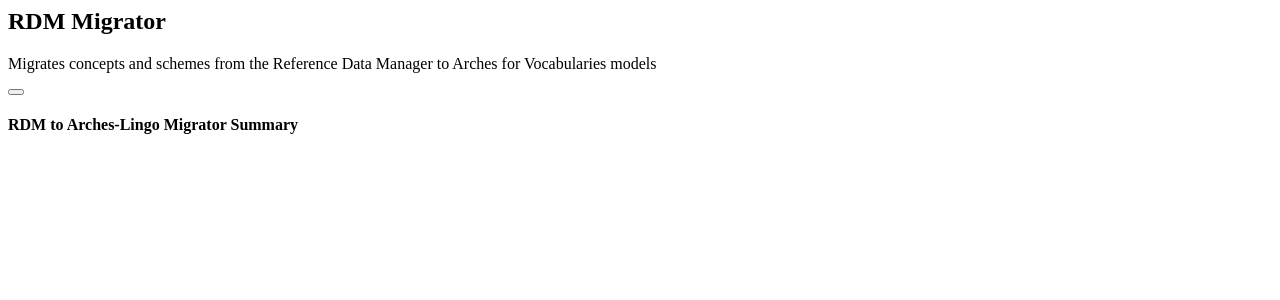
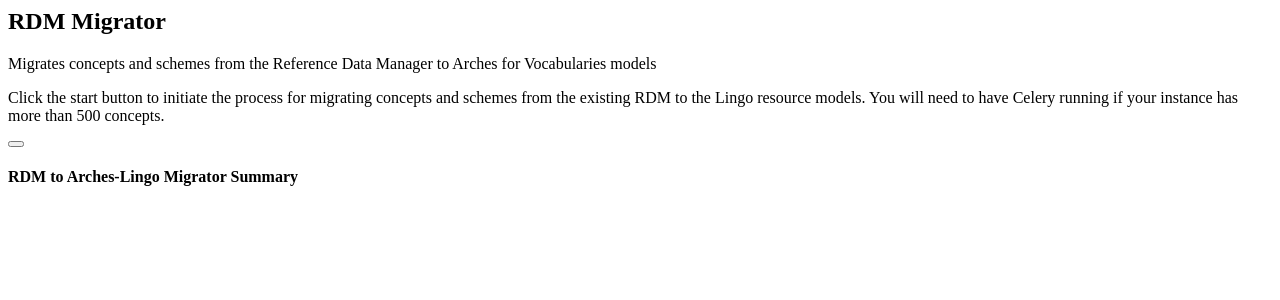
Before and after one commit to archesproject/rdm, a Django app: template arches_rdm/templates/views/components/etl_modules/migrate-rdm.htm in a window 1280 px wide. Shown: the top 300 px of the page. Run offline with Django 3.2, Linux system fonts and the light colour scheme; the template is opened without the code that fills it, so the values that code supplies are empty.

Commit message:
Improves UI sign posting and ETL status #2

```diff
--- a/arches_rdm/media/js/views/components/etl_modules/migrate-rdm.js
+++ b/arches_rdm/media/js/views/components/etl_modules/migrate-rdm.js
@@ -23,6 +23,7 @@
         this.formatTime = params.formatTime;
         this.timeDifference = params.timeDifference;
         this.activeTab = params.activeTab || ko.observable();
+        this.editHistoryUrl = `${arches.urls.edit_history}?transactionid=${ko.unwrap(params.selectedLoadEvent)?.loadid}`;
 
         self.runRDMMigration = function() {
             self.loading(true);
--- a/arches_rdm/templates/views/components/etl_modules/migrate-rdm.htm
+++ b/arches_rdm/templates/views/components/etl_modules/migrate-rdm.htm
@@ -8,6 +8,9 @@
         <h2>RDM Migrator</h2>
         <p class="pad-btm">
             {% blocktrans %}Migrates concepts and schemes from the Reference Data Manager to Arches for Vocabularies models{% endblocktrans %}
+        </p>
+        <p class="pad-btm">
+            {% blocktrans %}Click the start button to initiate the process for migrating concepts and schemes from the existing RDM to the Lingo resource models. You will need to have Celery running if your instance has more than 500 concepts.{% endblocktrans %}
         </p>
     </div>
     <div class="tabbed-workflow-footer, etl-module-footer">
@@ -20,9 +23,69 @@
 <!-- /ko -->
 {% endblock task_details %}
 
-{% block etl_status %}
+{% block loading_status %}
+<!-- ko ifnot: loading() -->
 <div class="bulk-load-status">
     <h4 class="summary-title">{% trans "RDM to Arches-Lingo Migrator Summary" %}</h4>
+    <div>
+        <span class="etl-loading-metadata-key" data-bind="text: $root.translations.loadingStatus + ':'"></span>
+        <span class="etl-loading-metadata-value" data-bind="
+            text:
+                selectedLoadEvent().status == 'indexed' ? $root.translations.completed
+                : selectedLoadEvent().status == 'completed' ? $root.translations.indexing
+                : selectedLoadEvent().status == 'validated' ? $root.translations.running
+                : selectedLoadEvent().status == 'running' ? $root.translations.validating
+                : selectedLoadEvent().status == 'reversing' ? $root.translations.unloading
+                : selectedLoadEvent().status == 'unloaded' ? $root.translations.unloaded
+                : selectedLoadEvent().status == 'cancelled' ? $root.translations.cancelled
+                : $root.translations.failed
+        "></span>
+    </div>
+    <div style="padding-top: 10px;">
+        <span class="etl-loading-metadata-key" data-bind="text: $root.translations.loadingStarted + ':'"></span>
+        <span class="etl-loading-metadata-value" data-bind="text: formatTime(selectedLoadEvent().load_start_time)"></span>
+    </div>
+    <div data-bind="if: selectedLoadEvent().load_end_time">
+        <span class="etl-loading-metadata-key" data-bind="text: $root.translations.loadingEnded + ':'"></span>
+        <span class="etl-loading-metadata-value" data-bind="text: formatTime(selectedLoadEvent().load_end_time)"></span>
+    </div>
+    <div data-bind="if: selectedLoadEvent().load_end_time">
+        <span class="etl-loading-metadata-key" data-bind="text: $root.translations.loadDuration + ':'"></span>
+        <span class="etl-loading-metadata-value" data-bind="text: timeDifference(selectedLoadEvent().load_end_time, selectedLoadEvent().load_start_time)"></span>
+    </div>
+    <div style="padding-top: 10px;" data-bind="if: selectedLoadEvent().indexed_time">
+        <span class="etl-loading-metadata-key" data-bind="text: $root.translations.indexingEnded + ':'"></span>
+        <span class="etl-loading-metadata-value" data-bind="text: formatTime(selectedLoadEvent().indexed_time)"></span>
+    </div>
+    <div data-bind="if: selectedLoadEvent().indexed_time">
+        <span class="etl-loading-metadata-key" data-bind="text: $root.translations.indexingDuration + ':'"></span>
+        <span class="etl-loading-metadata-value" data-bind="text: timeDifference(selectedLoadEvent().indexed_time, selectedLoadEvent().load_end_time)"></span>
+    </div>
 
+    <!-- ko if: loadDetails.number_of_import -->
+    <div class="bulk-load-status" style="padding: 5px 0">
+        <h4 class="summary-header">
+            <span data-bind="text: $root.translations.importedData"></span>
+            <span>
+                <a class="etl-status-link" target="_blank"
+                    data-bind="text: '('+$root.translations.viewInEditLog+')', attr: { href: editHistoryUrl }">
+                </a>
+            </span>
+        </h4>
+        <div>
+            <!-- ko foreach: loadDetails.number_of_import -->
+            <span class="etl-loading-metadata-key" data-bind="text: $data.name + ' ' + $root.translations.instances + ':'"></span>
+            <span class="etl-loading-metadata-value" data-bind="text: $data.total"></span>
+            <!-- ko foreach: $data.tiles -->
+            <div style="padding-left: 20px;">
+                <span class="etl-loading-metadata-key" data-bind="text: $data.tile + ':'"></span>
+                <span class="etl-loading-metadata-value" data-bind="text: $data.count"></span>
+            </div>
+            <!-- /ko -->
+            <!-- /ko -->
+        </div>
+    </div>
+    <!-- /ko -->
 </div>
-{% endblock etl_status %}
+<!-- /ko -->
+{% endblock loading_status %}
```
